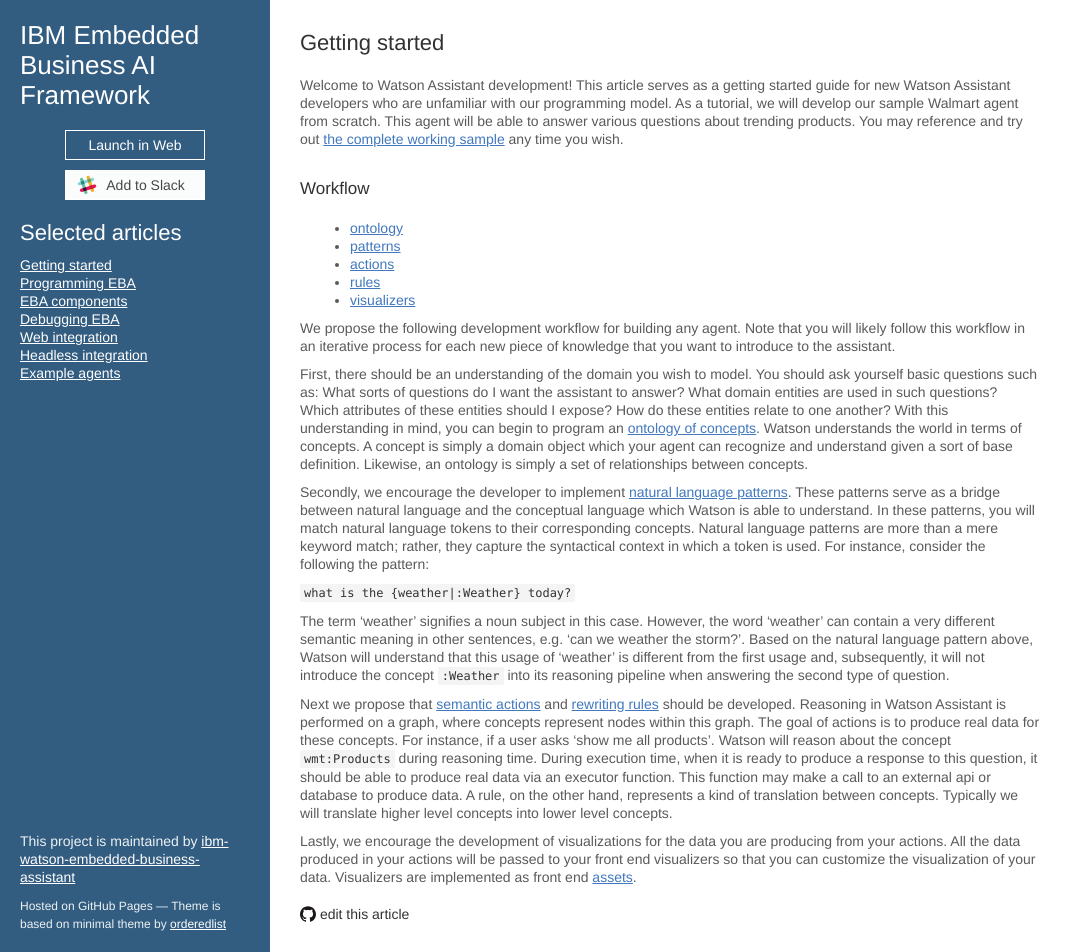
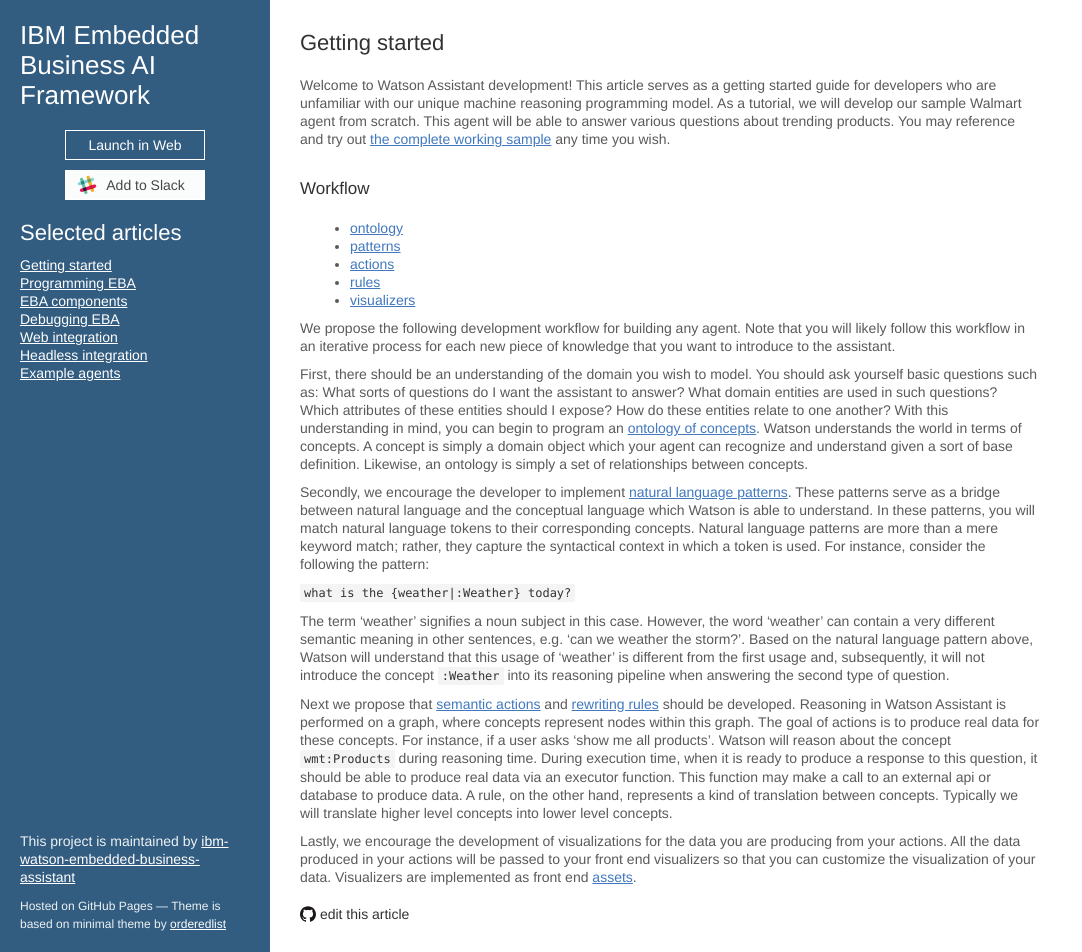
Before and after one commit to ibm-watson-embedded-business-assistant/eba-example-agents, a Jekyll site: the page built from docs/getting-started/GettingStarted.md, in a window 1280 px wide and 952 px high. Shown: the whole window, without its empty margins (0-1082 px from the left). Built offline with Jekyll 4.4.1, drawn with Linux system fonts in a browser that asks for light colours; our own code applies the rules of GitHub Pages for plain Markdown files; the repository's description, which GitHub fills in, is left out.

Commit message:
Update GettingStarted.md

```diff
--- a/docs/getting-started/GettingStarted.md
+++ b/docs/getting-started/GettingStarted.md
@@ -1,6 +1,6 @@
 ## Getting started
 
-Welcome to Watson Assistant development! This article serves as a getting started guide for new Watson Assistant developers who are unfamiliar with our programming model. As a tutorial, we will develop our sample Walmart agent from scratch. This agent will be able to answer various questions about trending products. You may reference and try out [the complete working sample](../../samples/Walmart.md) any time you wish.
+Welcome to Watson Assistant development! This article serves as a getting started guide for developers who are unfamiliar with our unique machine reasoning programming model. As a tutorial, we will develop our sample Walmart agent from scratch. This agent will be able to answer various questions about trending products. You may reference and try out [the complete working sample](../../samples/Walmart.md) any time you wish.
 
 ### Workflow
 - [ontology](./Ontology.md)
```
